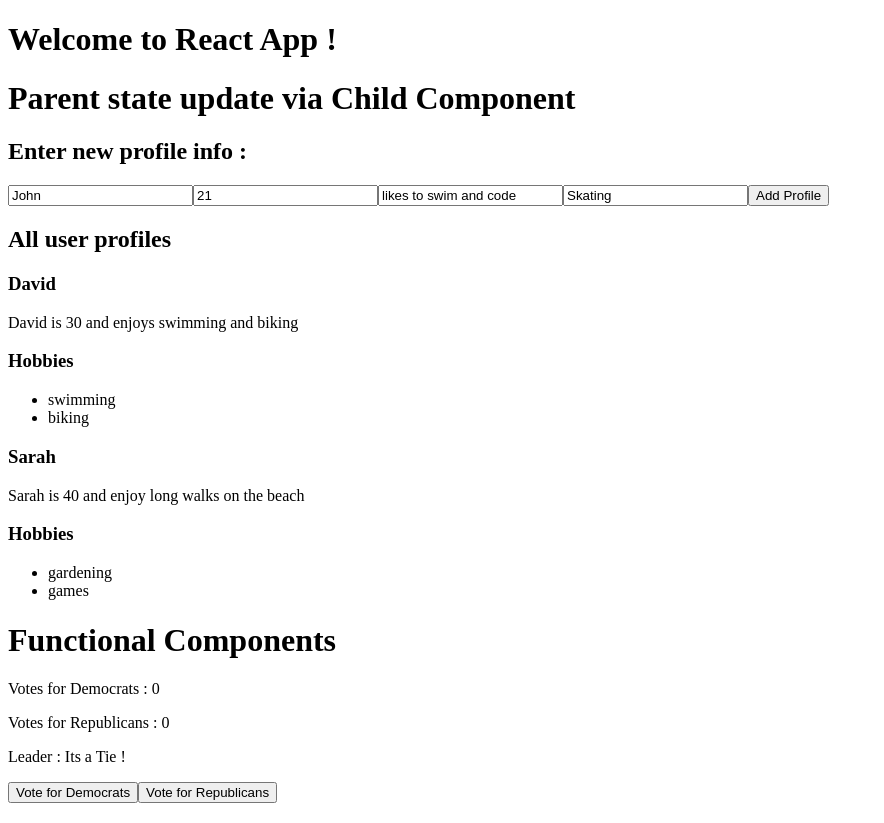
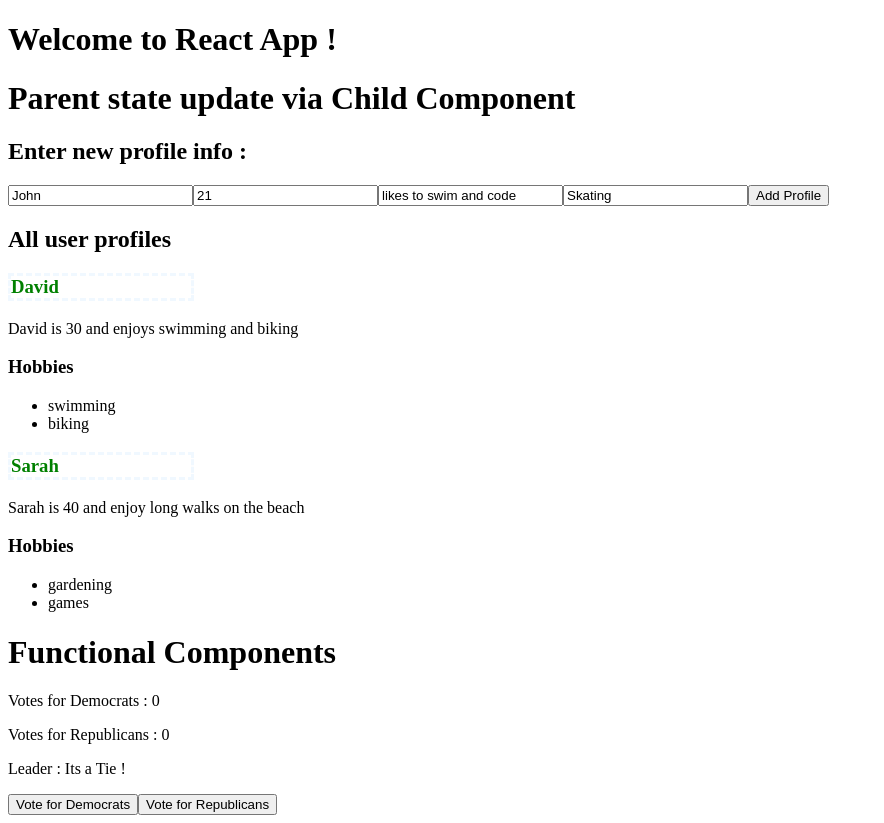
Before and after one commit to hbrao/react-app, a React app: page / in a window 1280 px wide. Shown: the whole page, without its empty margins (0-884 px from the left). Built offline with nearby package versions, Linux system fonts and the light colour scheme; the HTML template or start-up script is replaced by a standard one.

Commit message:
Simple styled component

```diff
--- a/app/components/stateless/Profile.jsx
+++ b/app/components/stateless/Profile.jsx
@@ -1,9 +1,17 @@
 import React from 'react'
+import styled from 'styled-components'
+
+const Name = styled.h3`
+    color: green;
+    border-style: dashed;
+    border-color: aliceblue;
+    width: 180px;
+`;
 
 //Arrow func, Param Destructuring a.k.a Omit render, return
 let Profile = ({name, age, bio, hobbies}) => (
     <div>
-        <h3>{name}</h3>
+        <Name>{name}</Name>
         <p>{name} is {age} and {bio}</p>
         <h3>Hobbies</h3>
         <ul>
@@ -17,7 +25,7 @@ let Profile1 = function(props) {
     const {name, age, bio, hobbies} = props;
     return (
         <div>
-            <h3>{name}</h3>
+            <Name>{name}</Name>
             <p>{name} is {age} and {bio}</p>
             <h3>Hobbies</h3>
             <ul>
--- a/package.json
+++ b/package.json
@@ -9,6 +9,7 @@
     "babel-preset-react": "^6.5.0",
     "react": "^16.7.0-alpha.0",
     "react-dom": "^16.7.0-alpha.0",
+    "styled-components": "^5.3.5",
     "webpack": "^1.13.0"
   },
   "devDependencies": {
```
